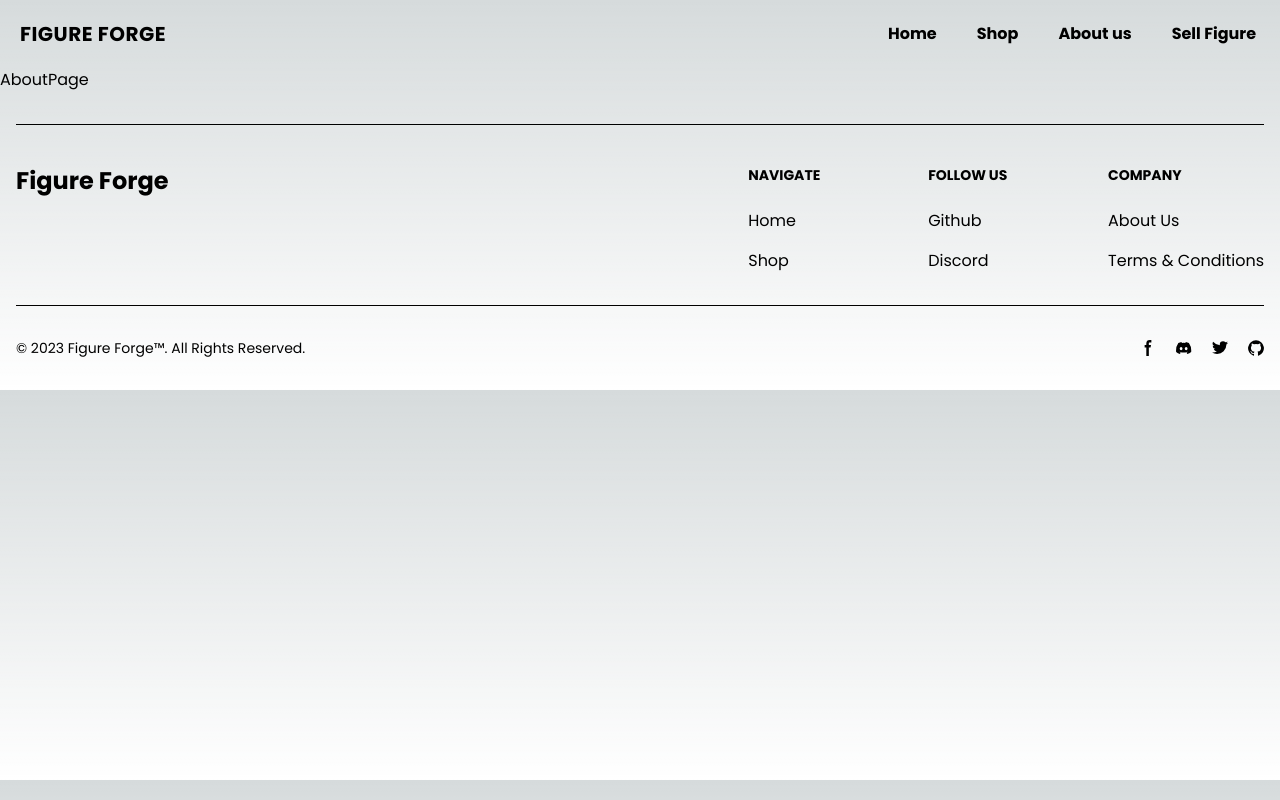
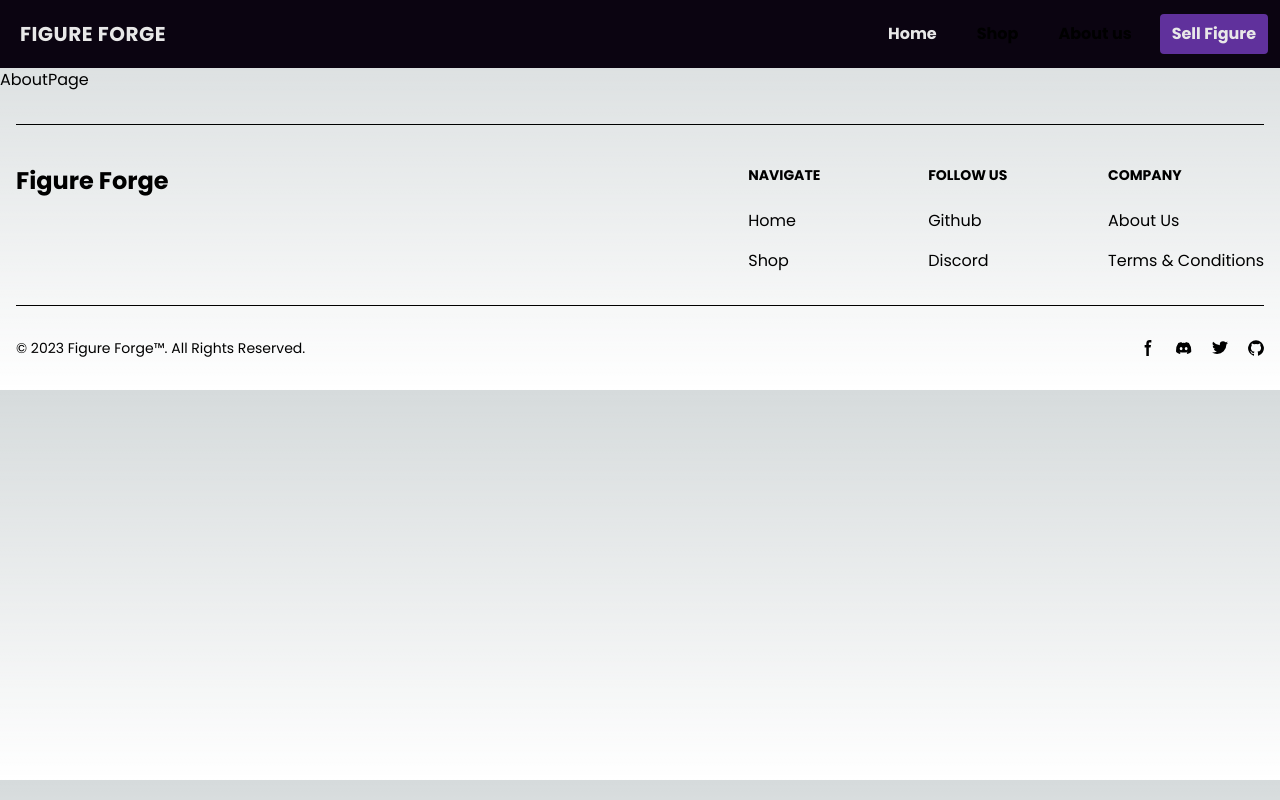
Before and after one commit to SunRise-11/figure-forge-shop, a Next.js app in the folder frontend/: page /about in a window 1280 px wide. Built offline with nearby package versions, Linux system fonts and the light colour scheme.

Commit message:
initial footer and navbar

```diff
--- a/frontend/src/app/components/public/Footer.tsx
+++ b/frontend/src/app/components/public/Footer.tsx
@@ -2,25 +2,17 @@ import React from "react";
 
 const Footer = () => {
   return (
-    <footer className="bg-white dark:bg-gray-900">
-      <div className="mx-auto w-full max-w-screen-xl p-4 py-6 lg:py-8">
+    <footer className="mx-auto w-full max-w-screen-2xl p-4 py-6 lg:py-8">
       <hr className="pb-10 border-midnight" />
       <div className="md:flex md:justify-between">
         <div className="mb-6 md:mb-0">
-            {/* <a href="https://flowbite.com/" className="flex items-center">
-              <img
-                src="https://flowbite.com/docs/images/logo.svg"
-                className="h-8 mr-3"
-                alt="FlowBite Logo"
-              /> */}
-            <span className="self-center text-2xl font-semibold whitespace-nowrap dark:text-white">
+          <span className="self-center text-2xl font-semibold whitespace-nowrap dark:text-text">
             Figure Forge
           </span>
-            {/* </a> */}
         </div>
         <div className="grid grid-cols-2 gap-8 sm:gap-6 sm:grid-cols-3">
           <div>
-              <h2 className="mb-6 text-sm font-semibold text-gray-900 uppercase dark:text-white">
+            <h2 className="mb-6 text-sm font-semibold text-gray-900 uppercase dark:text-text">
               Navigate
             </h2>
             <ul className="text-gray-500 dark:text-gray-400 font-medium">
@@ -37,7 +29,7 @@ const Footer = () => {
             </ul>
           </div>
           <div>
-              <h2 className="mb-6 text-sm font-semibold text-gray-900 uppercase dark:text-white">
+            <h2 className="mb-6 text-sm font-semibold text-gray-900 uppercase dark:text-text">
               Follow us
             </h2>
             <ul className="text-gray-500 dark:text-gray-400 font-medium">
@@ -60,15 +52,12 @@ const Footer = () => {
             </ul>
           </div>
           <div>
-              <h2 className="mb-6 text-sm font-semibold text-gray-900 uppercase dark:text-white">
+            <h2 className="mb-6 text-sm font-semibold text-gray-900 uppercase dark:text-text">
               Company
             </h2>
             <ul className="text-gray-500 dark:text-gray-400 font-medium">
               <li className="mb-4">
-                  <a
-                    href="/about"
-                    className="hover:underline hover:text-purple"
-                  >
+                <a href="/about" className="hover:underline hover:text-purple">
                   About Us
                 </a>
               </li>
@@ -93,7 +82,7 @@ const Footer = () => {
         <div className="flex mt-4 space-x-5 sm:justify-center sm:mt-0">
           <a
             href="#"
-              className="text-gray-500 hover:text-gray-900 dark:hover:text-white"
+            className="text-gray-500 hover:text-gray-900 dark:hover:text-text"
           >
             <svg
               className="w-4 h-4 hover:fill-purple"
@@ -112,7 +101,7 @@ const Footer = () => {
           </a>
           <a
             href="#"
-              className="text-gray-500 hover:text-gray-900 dark:hover:text-white"
+            className="text-gray-500 hover:text-gray-900 dark:hover:text-text"
           >
             <svg
               className="w-4 h-4 hover:fill-purple"
@@ -127,7 +116,7 @@ const Footer = () => {
           </a>
           <a
             href="#"
-              className="text-gray-500 hover:text-gray-900 dark:hover:text-white"
+            className="text-gray-500 hover:text-gray-900 dark:hover:text-text"
           >
             <svg
               className="w-4 h-4 hover:fill-purple"
@@ -146,7 +135,7 @@ const Footer = () => {
           </a>
           <a
             href="https://github.com/kevingida"
-              className="text-gray-500 hover:text-gray-900 dark:hover:text-white"
+            className="text-gray-500 hover:text-gray-900 dark:hover:text-text"
           >
             <svg
               className="w-4 h-4 hover:fill-purple"
@@ -165,7 +154,6 @@ const Footer = () => {
           </a>
         </div>
       </div>
-      </div>
     </footer>
   );
 };
--- a/frontend/src/app/components/public/Navbar.tsx
+++ b/frontend/src/app/components/public/Navbar.tsx
@@ -10,16 +10,16 @@ export const Navbar = () => {
   };
 
   return (
-    <nav className="flex items-center flex-wrap bg-black p-3 max-w-screen-xl mx-auto">
+    <nav className="flex items-center flex-wrap bg-background p-3 max-w-screen-2xl mx-auto">
       <Link href="/">
         <p className="inline-flex items-center p-2 mr-4 ">
-          <span className="text-xl text-white font-bold uppercase tracking-wide">
+          <span className="text-xl text-text font-bold uppercase tracking-wide">
             Figure Forge
           </span>
         </p>
       </Link>
       <button
-        className=" inline-flex p-3 hover:bg-green-600 rounded lg:hidden text-white ml-auto hover:text-white outline-none hover:bg-purple"
+        className=" inline-flex p-3 rounded lg:hidden text-text ml-auto hover:text-white outline-none hover:bg-primary"
         onClick={handleClick}
       >
         <svg
@@ -43,23 +43,23 @@ export const Navbar = () => {
         }   w-full lg:inline-flex lg:flex-grow lg:w-auto`}
       >
         <div className="lg:inline-flex lg:flex-row lg:ml-auto lg:w-auto w-full lg:items-center items-start  flex flex-col lg:h-auto gap-4">
-          <Link href="/">
-            <p className="lg:inline-flex lg:w-auto w-full px-3 py-2 rounded text-metal font-bold items-center justify-center hover:text-purple ">
+          <Link href="/" onClick={handleClick}>
+            <p className="lg:inline-flex lg:w-auto w-full px-3 py-2 rounded text-text font-bold items-center justify-center hover:text-purple active:text-primary">
               Home
             </p>
           </Link>
-          <Link href="/shop">
+          <Link href="/shop" onClick={handleClick}>
             <p className="lg:inline-flex lg:w-auto w-full px-3 py-2 rounded text-metal font-bold items-center justify-center hover:text-purple">
               Shop
             </p>
           </Link>
-          <Link href="/about">
+          <Link href="/about" onClick={handleClick}>
             <p className="lg:inline-flex lg:w-auto w-full px-3 py-2 rounded text-metal font-bold items-center justify-center hover:text-purple">
               About us
             </p>
           </Link>
-          <Link href="/sell-figure">
-            <p className="lg:inline-flex lg:w-auto w-full px-3 py-2 rounded text-white bg-purple font-bold items-center justify-center transition ease-in-out delay-350 hover:bg-midnight hover:transition-all">
+          <Link href="/sell-figure" onClick={handleClick}>
+            <p className="lg:inline-flex lg:w-auto w-full px-3 py-2 rounded text-text bg-primary font-bold items-center justify-center transition ease-in-out delay-350 hover:text-accent hover:transition-all">
               Sell Figure
             </p>
           </Link>
```
Lines whose indentation alone changed are shown as unchanged.
